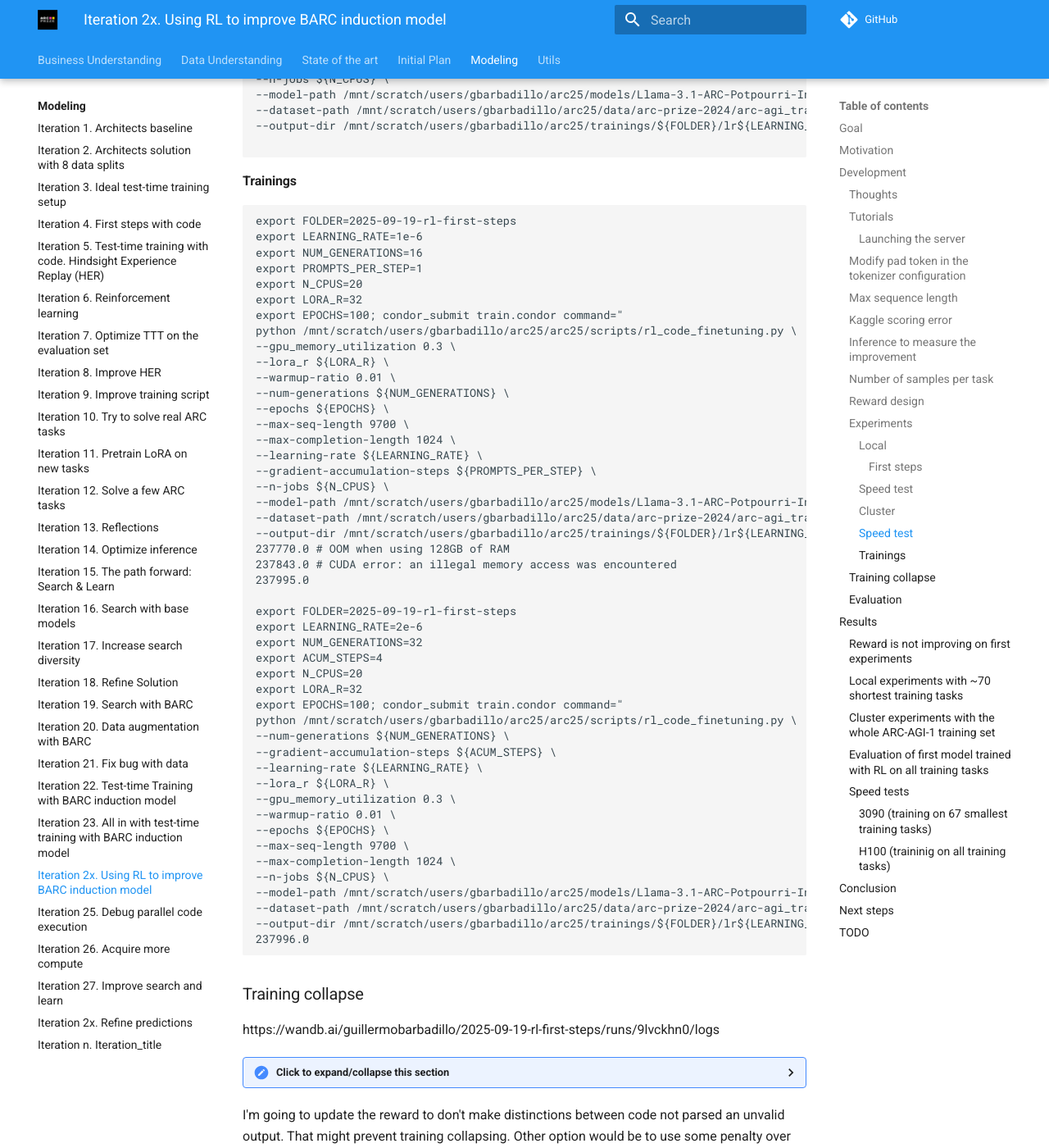
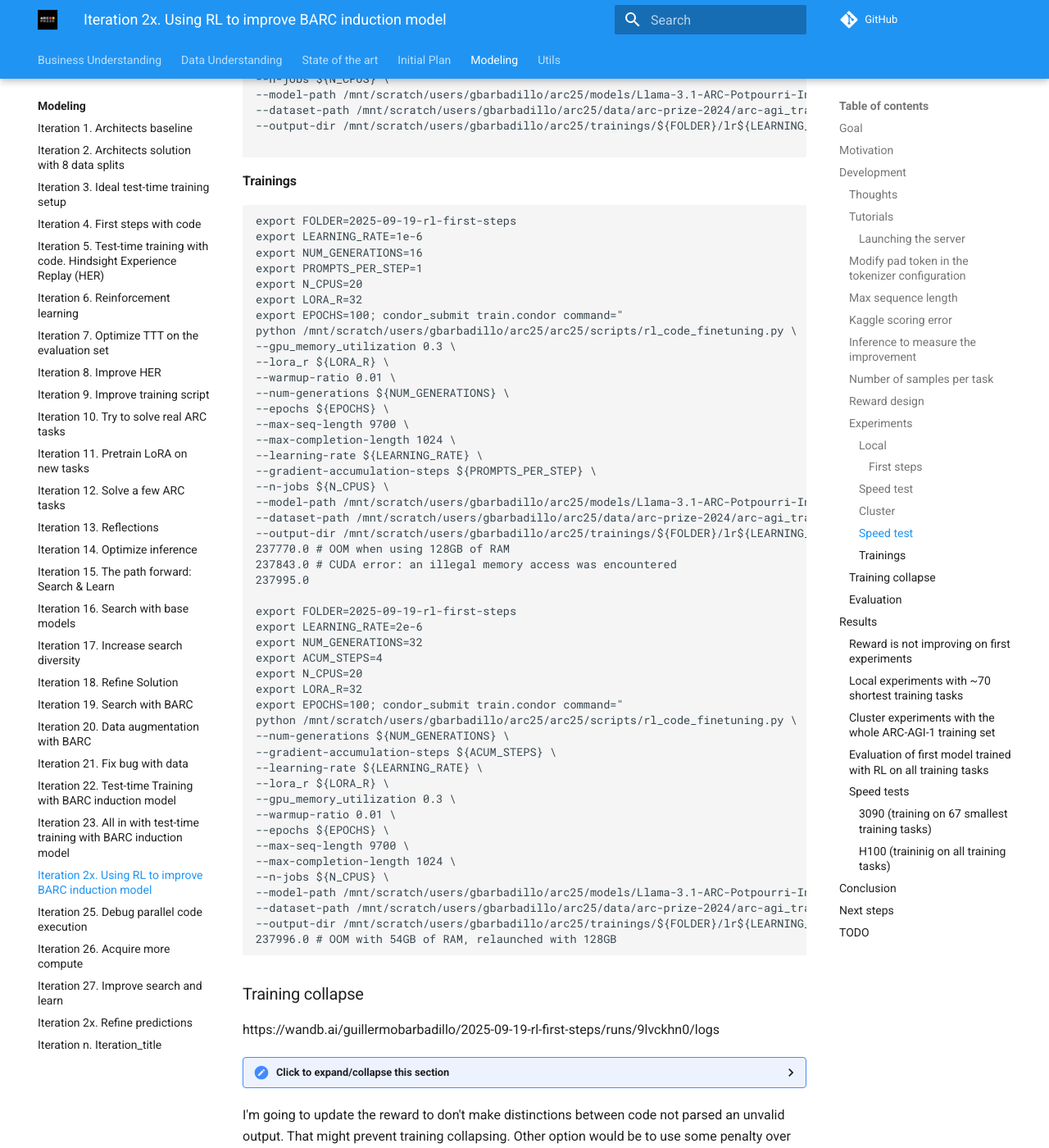
Before and after one commit to ironbar/arc25, an MkDocs documentation site: the page built from docs/modeling/Iteration_24_RL_BARC.md, in a window 1280 px wide and 1400 px high, scrolled down 5755 px. Shown: the whole window at 82% size. Built offline with MkDocs 1.6.1 and Material for MkDocs 9.7.7, drawn with Linux system fonts in a browser that asks for light colours; comment, search, counter and statistics services are not loaded.

Commit message:
added note about experiment

````diff
--- a/docs/modeling/Iteration_24_RL_BARC.md
+++ b/docs/modeling/Iteration_24_RL_BARC.md
@@ -306,7 +306,7 @@ python /mnt/scratch/users/gbarbadillo/arc25/arc25/scripts/rl_code_finetuning.py
 --model-path /mnt/scratch/users/gbarbadillo/arc25/models/Llama-3.1-ARC-Potpourri-Induction-8B \
 --dataset-path /mnt/scratch/users/gbarbadillo/arc25/data/arc-prize-2024/arc-agi_training_challenges.json \
 --output-dir /mnt/scratch/users/gbarbadillo/arc25/trainings/${FOLDER}/lr${LEARNING_RATE}_epochs${EPOCHS}_${NUM_GENERATIONS}gen_${ACUM_STEPS}accum-steps_${LORA_R}lora_simplified-reward" -append request_gpus=1 -append request_cpus=${N_CPUS} -append request_memory=90G --append 'requirements = (TARGET.Machine == "calculon21.das-nano.com")'
-237996.0
+237996.0 # OOM with 54GB of RAM, relaunched with 128GB
 ```
 
 ### Training collapse
````
